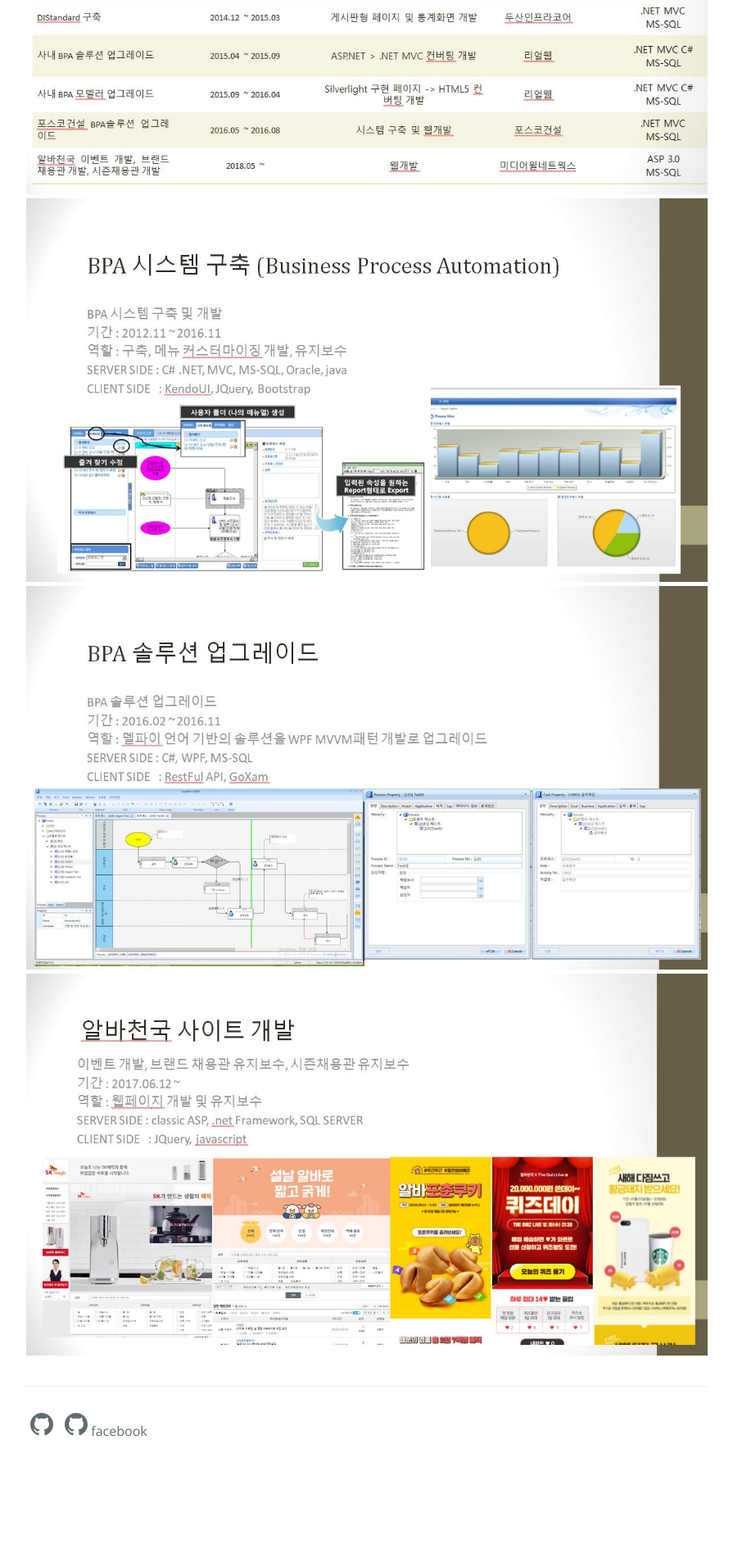
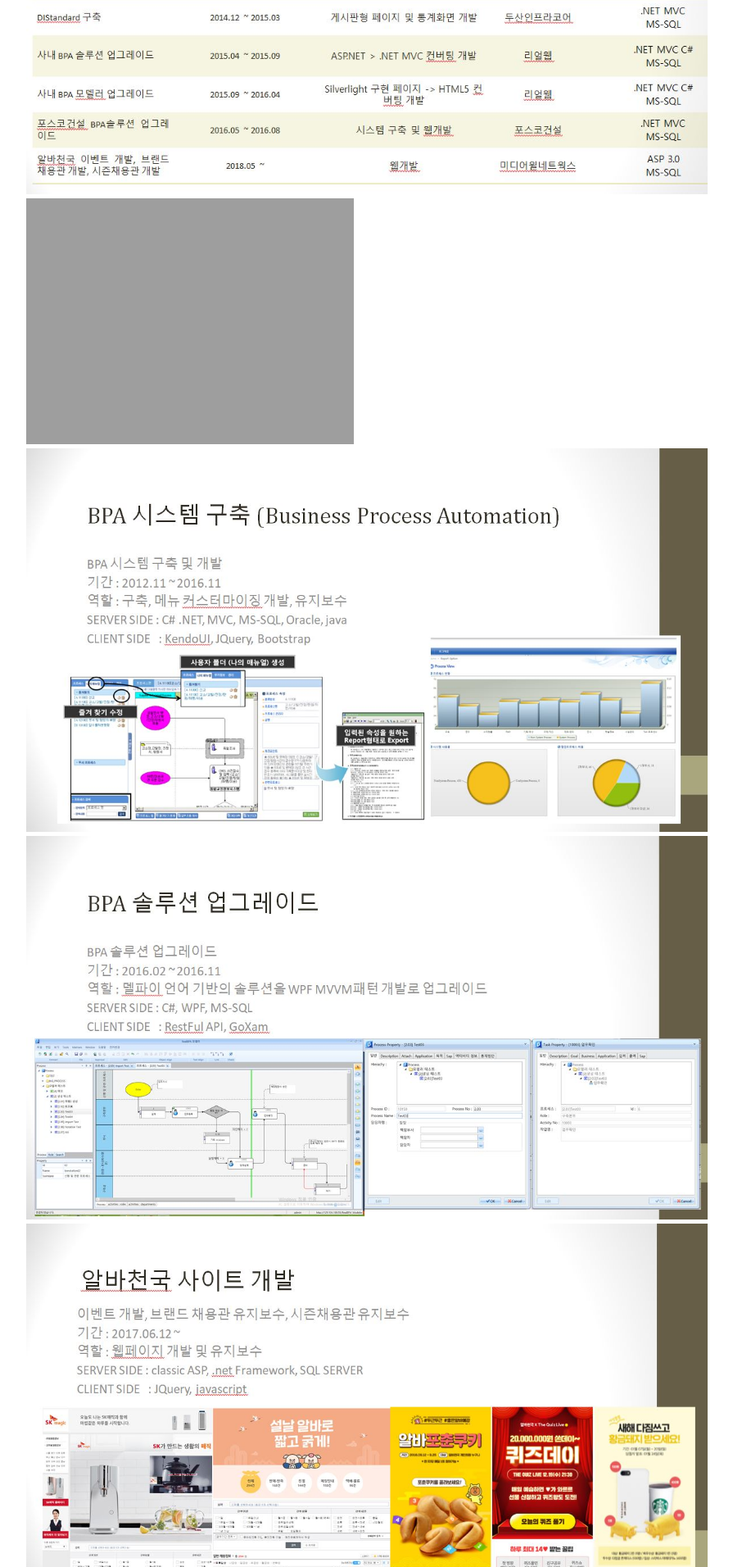
Before and after one commit to zzingyuna/test_site.github.io, a Jekyll site: the page built from 3_portfolio.md, in a window 1280 px wide. Shown: the part 659-2571 px from the top of the page at 82% size, without its empty margins (192-1087 px from the left). Built offline with Jekyll 4.4.1, drawn with Linux system fonts in a browser that asks for light colours; before the commit the page ends 2465 px from its top, so only the background shows below that.

Commit message:
Update 3_portfolio.md

```diff
--- a/3_portfolio.md
+++ b/3_portfolio.md
@@ -7,6 +7,10 @@
 
 
   <img src="https://zzingyuna.github.io/image/po1.JPG"/>
+  <img src="https://zzingyuna.github.io/image/po1_2.JPG"/>
   <img src="https://zzingyuna.github.io/image/po2.JPG"/>
   <img src="https://zzingyuna.github.io/image/po3.JPG"/>
   <img src="https://zzingyuna.github.io/image/po4.JPG"/>
+  <img src="https://zzingyuna.github.io/image/po5.JPG"/>
+  <img src="https://zzingyuna.github.io/image/po6.JPG"/>
+  <img src="https://zzingyuna.github.io/image/po7.JPG"/>
```
